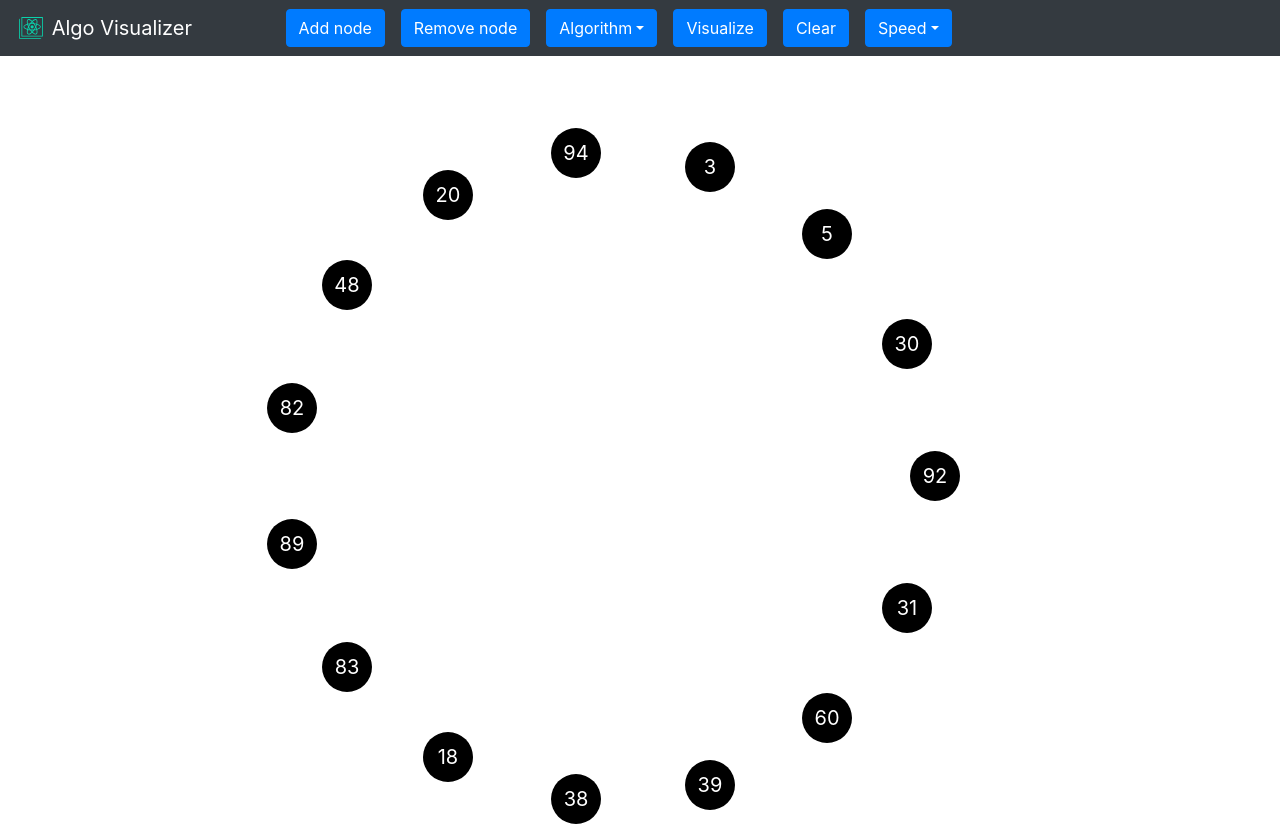
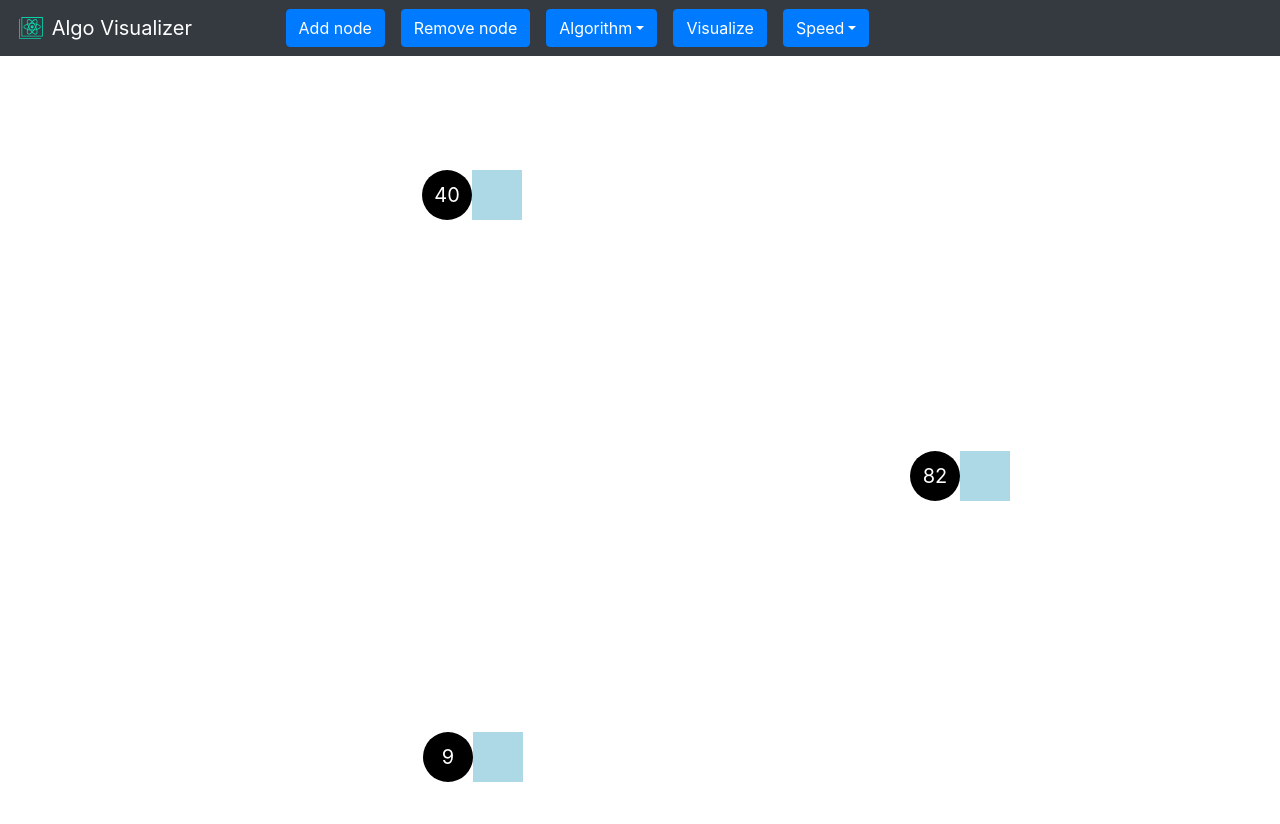
Before and after one commit to srv-twry/distributed-algorithm-visualizer, a React (Create React App) app: page / in a window 1280 px wide. After the commit the page ends 800 px from the top, so only its background shows below. Built offline with nearby package versions, Linux system fonts and the light colour scheme.

Commit message:
fix css and handle nav button behaviour

```diff
--- a/src/components/node/node.css
+++ b/src/components/node/node.css
@@ -13,3 +13,12 @@
 .leader {
   background: red;
 }
+
+.box{
+	width:50px;
+  height:50px;
+  background: lightblue;
+  vertical-align: middle;
+  text-align: center;
+  display: table-cell;
+}
--- a/src/components/node/node.js
+++ b/src/components/node/node.js
@@ -2,7 +2,6 @@ import React from 'react';
 import "./node.css";
 
 class Node extends React.Component {
-    // Needs: id, uuid, x and y coordinates, isLeader.
     render() {
         let classes = ["circle"];
         if (this.props.node.isLeader) {
@@ -10,8 +9,13 @@ class Node extends React.Component {
         }
 
         return (
-            <div className={classes.join(" ")}>
-                {this.props.node.uid}
+            <div>
+                <div className={classes.join(" ")}>
+                    {this.props.node.uid}
+                </div>
+                <div className="box">
+
+                </div>
             </div>
         );
     }
--- a/src/components/ring/ring.js
+++ b/src/components/ring/ring.js
@@ -5,38 +5,37 @@ import distributeNodes from './utils';
 import lcr from "../../algorithms/lcr";
 import { Navbar, Button, ButtonToolbar, Dropdown, DropdownButton } from "react-bootstrap";
 
-
 class Ring extends React.Component {
-    static defaultProps = {
-        numNodes: 15,
-        algorithm: "LCR",
-        speed: "Normal"
-    }
-
     static defaultState = {
         "nodes": [],
-        "containerWidth": null,
-        "containerHeight": null,
-        "inProgress": false
+        "inProgress": false,
+        "numNodes": 3,
+        "algorithm": "LCR",
+        "speed": "regular"
     }
 
     constructor(props) {
         super(props);
         this.state = Ring.defaultState;
+
+        // bind functions.
         this.runAlgorithm = this.runAlgorithm.bind(this);
-        this.handleButtons = this.handleButtons.bind(this);
+        this.addNode = this.addNode.bind(this);
+        this.removeNode = this.removeNode.bind(this);
+        this.chooseAlgorithm = this.chooseAlgorithm.bind(this);
+        this.selectSpeed = this.selectSpeed.bind(this);
     }
 
     /**
      * Generate the nodes to place on the canvas.
      * @param containerWidth the width of the container.
      */
-    generateNodes(containerWidth) {
+    generateNodes(containerWidth, numNodes) {
         let createdNodes = [], coordinates = [];
         const xOffset = Math.max(0, (containerWidth - 800)/ 2 - 50);
-        coordinates = distributeNodes(325, 800, 800, 10, this.props.numNodes);
+        coordinates = distributeNodes(325, 800, 800, 10, numNodes);
 
-        for (let index = 0; index < this.props.numNodes; index++) {
+        for (let index = 0; index < numNodes; index++) {
             let uniqueIdentifier;
 
             // generate a unique identifier between 1 and 99.
@@ -57,28 +56,30 @@ class Ring extends React.Component {
                 }
             }
 
+            let nxt = index + 1;
+            if(nxt === numNodes) nxt = 0;
             let currentNode = {
                 "id": index + 1,
                 "uid": uniqueIdentifier,
                 "isLeader": false,
-                "xCordinate": coordinates[index][0] + xOffset,
-                "yCoordinate": coordinates[index][1]
+                "xCoordinate": coordinates[index][0] + xOffset,
+                "yCoordinate": coordinates[index][1],
+                "nextX": coordinates[nxt][0] + xOffset,
+                "nextY": coordinates[nxt][1]
             }
             createdNodes.push(currentNode);
         }
 
-        //TODO: Delete this.
-        lcr(createdNodes);
         return createdNodes;
     }
 
     // source: https://stackoverflow.com/a/49059117/6748052
     componentDidMount() {
-        this.setState({
+        this.setState((previous) => ({
             containerWidth: this.container.offsetWidth,
             containerHeight: this.container.offsetHeight,
-            nodes: this.generateNodes(this.container.offsetWidth)
-        });
+            nodes: this.generateNodes(this.container.offsetWidth, previous.numNodes)
+        }));
     }
 
     /**
@@ -87,33 +88,55 @@ class Ring extends React.Component {
     runAlgorithm() {
         this.setState({
             inProgress: true
-        })
+        });
         if(this.state.algorithm === "LCR") {
-            lcr(this.state.nodes);
+            let result = lcr(this.state.nodes);
+            console.log(result);
         }
         this.setState({ inProgress: false });
     }
 
-    /**
-     * Handles the nav bar buttons.
-     */
-    handleButtons() {
+    addNode() {
+        this.setState((previous) => ({
+            numNodes: previous.numNodes + 1,
+            nodes: this.generateNodes(this.container.offsetWidth, previous.numNodes + 1)
+        }));
+    }
 
+    removeNode() {
+        this.setState((previous) => ({
+            numNodes: previous.numNodes - 1,
+            nodes: this.generateNodes(this.container.offsetWidth, previous.numNodes - 1)
+        }));
+    }
+
+    chooseAlgorithm(selectedAlgorithm) {
+        this.setState({
+            algorithm: selectedAlgorithm
+        });
+    }
+
+    selectSpeed(selectedSpeed) {
+        this.setState({
+            speed: selectedSpeed
+        });
     }
 
     renderContent() {
         return (
             <div>
                 {this.state.nodes.map(node =>
-                    <div key={node.id} style={{ top: node.yCoordinate + "px", left: node.xCordinate + "px", position: "absolute" }}>
+                    <div key={node.id} style={{ top: node.yCoordinate + "px", left: node.xCoordinate + "px", position: "absolute" }}>
                         <Node node={node} />
-                    </div>)}
+                    </div>)
+                }
             </div>
         );
     }
 
     render() {
         const { containerWidth } = this.state;
+        let disabledState = (this.state.inProgress) ? "disabled" : null;
 
         return (
             <div>
@@ -131,22 +154,20 @@ class Ring extends React.Component {
                         </Navbar.Brand>
                         &emsp; &emsp; &emsp; &emsp;
                         <ButtonToolbar>
-                            <Button variant="primary" href="#">Add node</Button>
+                            <Button variant="primary" disabled={disabledState} onClick={this.addNode}>Add node</Button>
                             &emsp;
-                            <Button variant="primary" href="#">Remove node</Button>
+                            <Button variant="primary" disabled={disabledState} onClick={this.removeNode}>Remove node</Button>
                             &emsp;
-                            <DropdownButton id="dropdown-basic-button" title="Algorithm">
-                                <Dropdown.Item href="#/action-1">LCR Algorithm</Dropdown.Item>
+                            <DropdownButton id="dropdown-basic-button" title="Algorithm" onSelect={this.chooseAlgorithm} disabled={disabledState}>
+                                <Dropdown.Item eventKey="LCR">LCR Algorithm</Dropdown.Item>
                             </DropdownButton>
                             &emsp;
-                            <Button variant="primary" type="submit">Visualize</Button>
+                            <Button variant="primary" type="submit" onClick={this.runAlgorithm} disabled={disabledState}>Visualize</Button>
                             &emsp;
-                            <Button variant="primary" type="submit">Clear</Button>
-                            &emsp;
-                            <DropdownButton id="dropdown-basic-button" title="Speed">
-                                <Dropdown.Item href="#/action-1">Slow</Dropdown.Item>
-                                <Dropdown.Item href="#/action-1">Regular</Dropdown.Item>
-                                <Dropdown.Item href="#/action-1">Fast</Dropdown.Item>
+                            <DropdownButton id="dropdown-basic-button" title="Speed" onSelect={this.selectSpeed} disabled={disabledState}>
+                                <Dropdown.Item eventKey="slow">Slow</Dropdown.Item>
+                                <Dropdown.Item eventKey="regular">Regular</Dropdown.Item>
+                                <Dropdown.Item eventKey="fast">Fast</Dropdown.Item>
                             </DropdownButton>
                         </ButtonToolbar>
                     </Navbar>
```
Also changed, not shown: src/components/arrow/arrow.js (deleted, +0 -14 lines).
